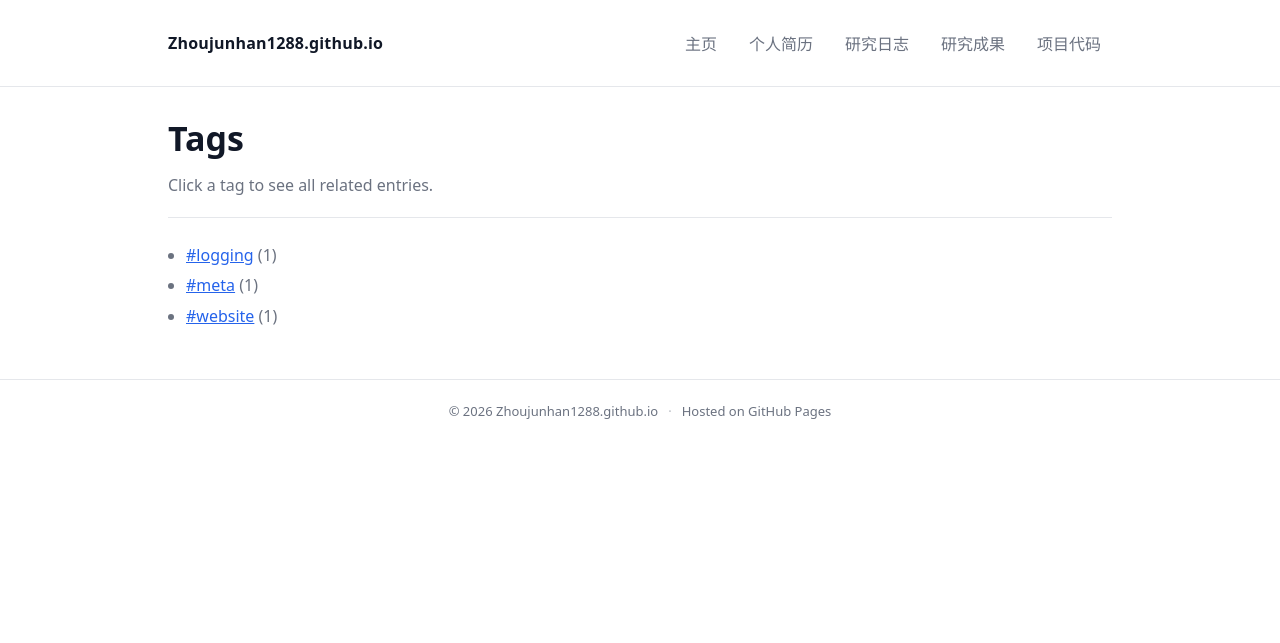
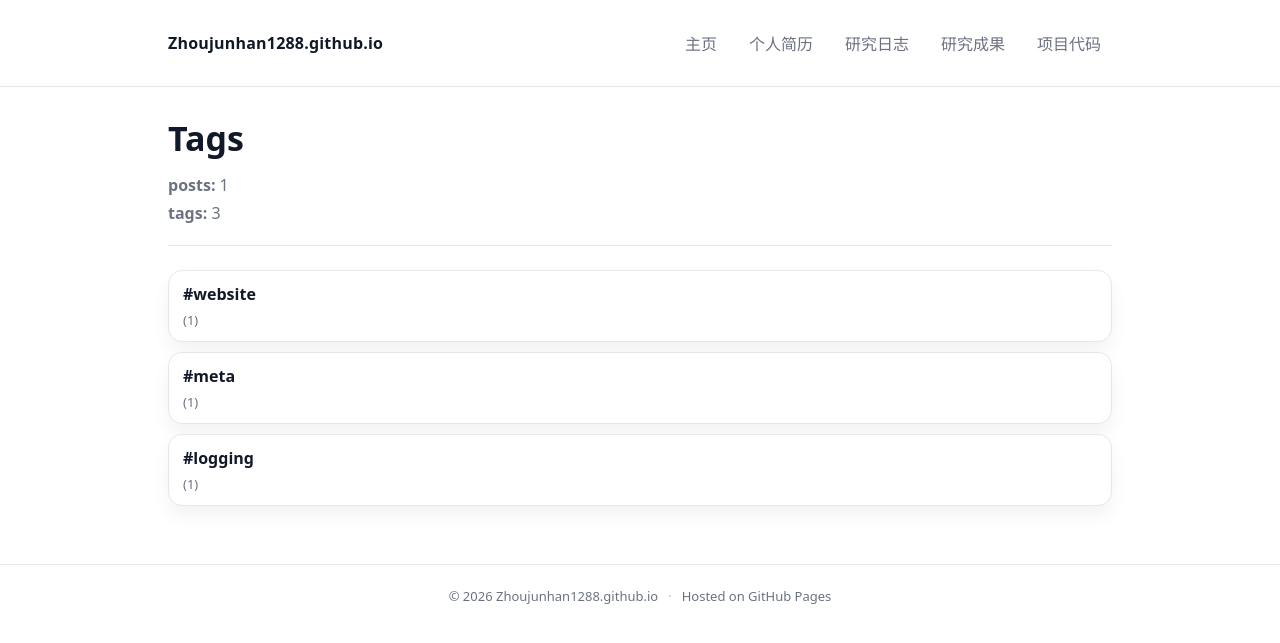
Before and after one commit to Zhoujunhan1288/Zhoujunhan1288.github.io, a Jekyll site: the page built from tags.md, in a window 1280 px wide. Shown: the top 643 px of the page. Built offline with Jekyll 4.4.1, drawn with Linux system fonts in a browser that asks for light colours.

Commit message:
Update tags.md

```diff
--- a/tags.md
+++ b/tags.md
@@ -6,18 +6,16 @@ permalink: /tags/
 
 # Tags
 
-Click a tag to see all related entries.
+**posts:** {{ site.posts | size }}
+**tags:** {{ site.tags | size }}
 
 <div class="section"></div>
 
-{% assign tags = site.tags | sort %}
-<ul class="list">
-  {% for tag in tags %}
-    {% assign tag_name = tag[0] %}
-    {% assign tag_posts = tag[1] %}
-    <li>
-      <a href="{{ '/tag/' | append: tag_name | append: '/' | relative_url }}">#{{ tag_name }}</a>
-      <span class="muted">({{ tag_posts.size }})</span>
-    </li>
-  {% endfor %}
-</ul>
+{% for tag in site.tags %}
+  {% assign tag_name = tag[0] %}
+  {% assign tag_posts = tag[1] %}
+  <div class="post-item">
+    <strong>#{{ tag_name }}</strong>
+    <div class="post-meta">({{ tag_posts | size }})</div>
+  </div>
+{% endfor %}
```
